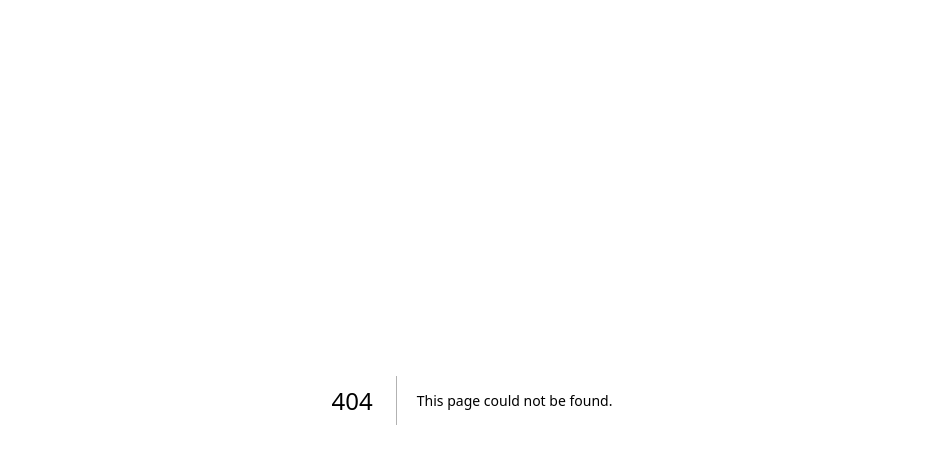
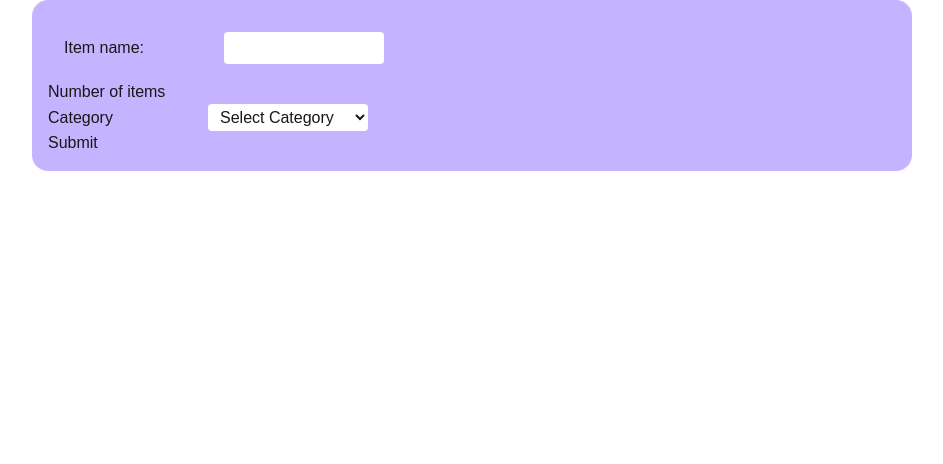
Before and after one commit to sLine03/cprg306-assignments, a Next.js app: page /week-5 in a window 1280 px wide. Before the commit this address had no page. Shown: the top 464 px of the page, without its empty margins (168-1111 px from the left). Built offline with nearby package versions, Linux system fonts and the light colour scheme.

Commit message:
start week-5 assignment

```diff
--- a/app/page.js
+++ b/app/page.js
@@ -17,6 +17,9 @@ export default function Home(){
       <li>
         <Link className={linkStyles} href="./week-4">Week 4 Assignment</Link>
       </li>
+      <li>
+        <Link className={linkStyles} href="./week-5">Week 5 Assignment</Link>
+      </li>
     </ul>
   </main>
 
--- /dev/null
+++ b/app/week-5/new-item.js
@@ -0,0 +1,68 @@
+"use client";
+import { useState } from "react";
+
+
+
+
+export default function NewItem_w5(){
+
+    const [name, setName] = useState("");
+    const [counter, setCounter] = useState("");
+    const [category, setCategory] = useState("");
+
+
+
+    const handleName = (event) => setName(event.target.value);
+    const handleCategory = (event) => setCategory(event.target.value);
+    const handleSubmit = (event) => {
+        event.preventDefault();
+
+        let itemObj = {
+            name: name,
+            quantity: quantity,
+            category: category
+        }
+
+        alert(`Item: ${itemObj.name} Quantity: ${itemObj.quantity} Category: ${itemObj.category}. Added to Cart`);
+
+    }
+
+    let inputStyles="bg-white inline-block w-40 border-blue-500 rounded px-2 py-1 focus:bg-pink-100";
+    let labelStyles = "inline-block w-40";
+    let divStyles="m-4";
+
+ return(
+    <form className="bg-violet-300 rounded-2xl justify-center p-4 mb-auto ml-50 mr-50" onSubmit={handleSubmit}>
+        <div className={divStyles}>
+            <label className={labelStyles}>Item name:</label>
+            <input className={inputStyles} type="text" onChange={handleName} value={name}/>
+        </div>
+
+        <div>
+            <label className={labelStyles}>Number of items</label>
+        </div>
+
+        <div>
+            <label className={labelStyles}>Category</label>
+            <select className={inputStyles} value={category} onChange={handleCategory}>
+                <option value="">Select Category</option>
+                <option value="produce">Produce</option>
+                <option value="dairy">Dairy</option>
+                <option value="bakery">Bakery</option>
+                <option value="meat">Meat</option>
+                <option value="frozenFoods">Frozen Foods</option>
+                <option value="cannedGoods">Canned Goods</option>
+                <option value="dryGoods">Dry Goods</option>
+                <option value="beverages">Beverages</option>
+                <option value="snacks">Snacks</option>
+                <option value="houseHold">Household</option>
+                <option value="cother">Other..</option>
+        </select>
+        </div>
+
+        <div>
+            <button type="submit">Submit</button>
+        </div>
+    </form>
+ );
+}
--- /dev/null
+++ b/app/week-5/page.js
@@ -0,0 +1,10 @@
+import NewItem_w5 from "./new-item";
+
+export default function page(){
+
+    return(
+        <main>
+            <NewItem_w5/>
+        </main>
+    );
+}
```
